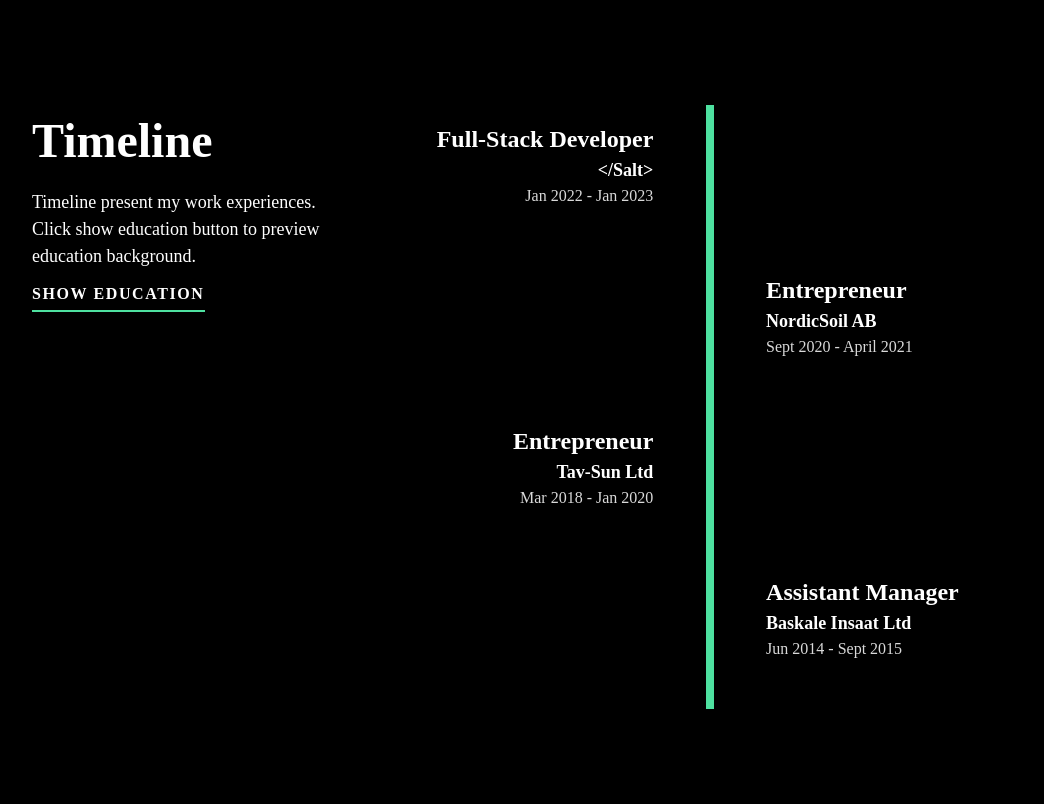
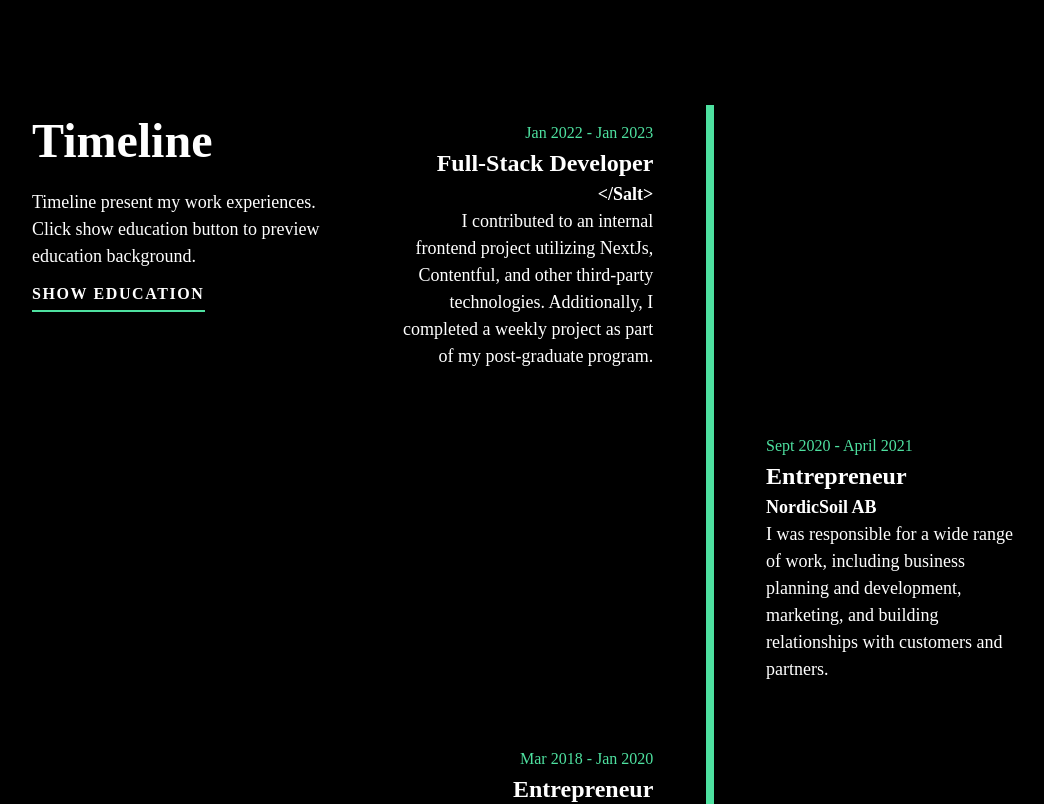
Before and after one commit to SeyfBaskara/Portfolio, a Next.js app: page / in a window 1280 px wide. Shown: the part 600-1404 px from the top of the page, without its empty margins (112-1156 px from the left). Built offline with nearby package versions, Linux system fonts and the light colour scheme.

Commit message:
add description on data

```diff
--- a/components/Profile/TimeLine.tsx
+++ b/components/Profile/TimeLine.tsx
@@ -20,6 +20,7 @@ interface IExperience {
    title: string
    company: string
    date: string
+   description: string
 }
 
 const TimeLine: React.FC<IProfileProps> = ({ profile }) => {
--- a/components/Profile/WorkExperience.tsx
+++ b/components/Profile/WorkExperience.tsx
@@ -6,6 +6,7 @@ interface IExperinceProps {
       title: string
       company: string
       date: string
+      description: string
    }[]
 }
 
@@ -22,9 +23,10 @@ const WorkExperience: React.FC<IExperinceProps> = ({ experience }) => {
                >
                   <div className="order-1 w-5/12"></div>
                   <div className={`order-1 w-5/12 px-1 py-4 ${index % 2 == 0 ? 'text-right' : 'text-left'} `}>
+                     <p className="text-[1rem] text-Green">{item.date}</p>
                      <h4 className="text-md font-bold">{item.title}</h4>
                      <p className="text-base font-semibold">{item.company}</p>
-                     <p className="text-[1rem] text-Grey">{item.date}</p>
+                     <p className="text-base">{item.description}</p>
                   </div>
                </li>
             ))}
--- a/data/data.json
+++ b/data/data.json
@@ -182,25 +182,29 @@
             "id": 1,
             "title": "Full-Stack Developer",
             "company": "</Salt>",
-            "date": "Jan 2022 - Jan 2023"
+            "date": "Jan 2022 - Jan 2023",
+            "description": "I contributed to an internal frontend project utilizing NextJs, Contentful, and other third-party technologies. Additionally, I completed a weekly project as part of my post-graduate program."
          },
          {
             "id": 2,
             "title": "Entrepreneur",
             "company": "NordicSoil AB",
-            "date": "Sept 2020 - April 2021"
+            "date": "Sept 2020 - April 2021",
+            "description": "I was responsible for a wide range of work, including business planning and development, marketing, and building relationships with customers and partners."
          },
          {
             "id": 3,
             "title": "Entrepreneur",
             "company": "Tav-Sun Ltd",
-            "date": "Mar 2018 - Jan 2020"
+            "date": "Mar 2018 - Jan 2020",
+            "description": "Carry out B2B work in the field of foreign trade in a variety of tasks related to sales, business relations, and development."
          },
          {
             "id": 4,
             "title": "Assistant Manager",
             "company": "Baskale Insaat Ltd",
-            "date": "Jun 2014 - Sept 2015"
+            "date": "Jun 2014 - Sept 2015",
+            "description": "I was responsible for ensuring proper workforce allocation and mobilization alongside assisting the constructor manager in planning and executing building construction activities daily on the site."
          }
       ]
    }
```
